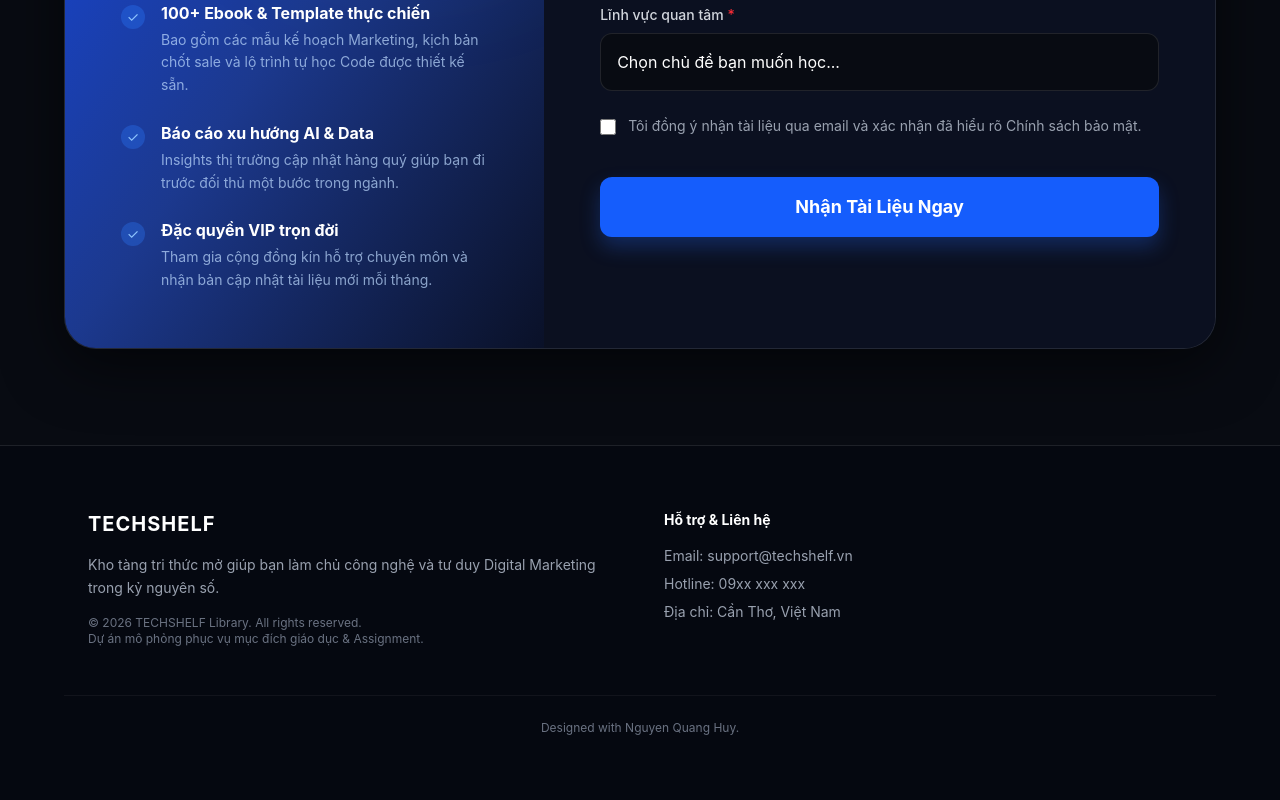
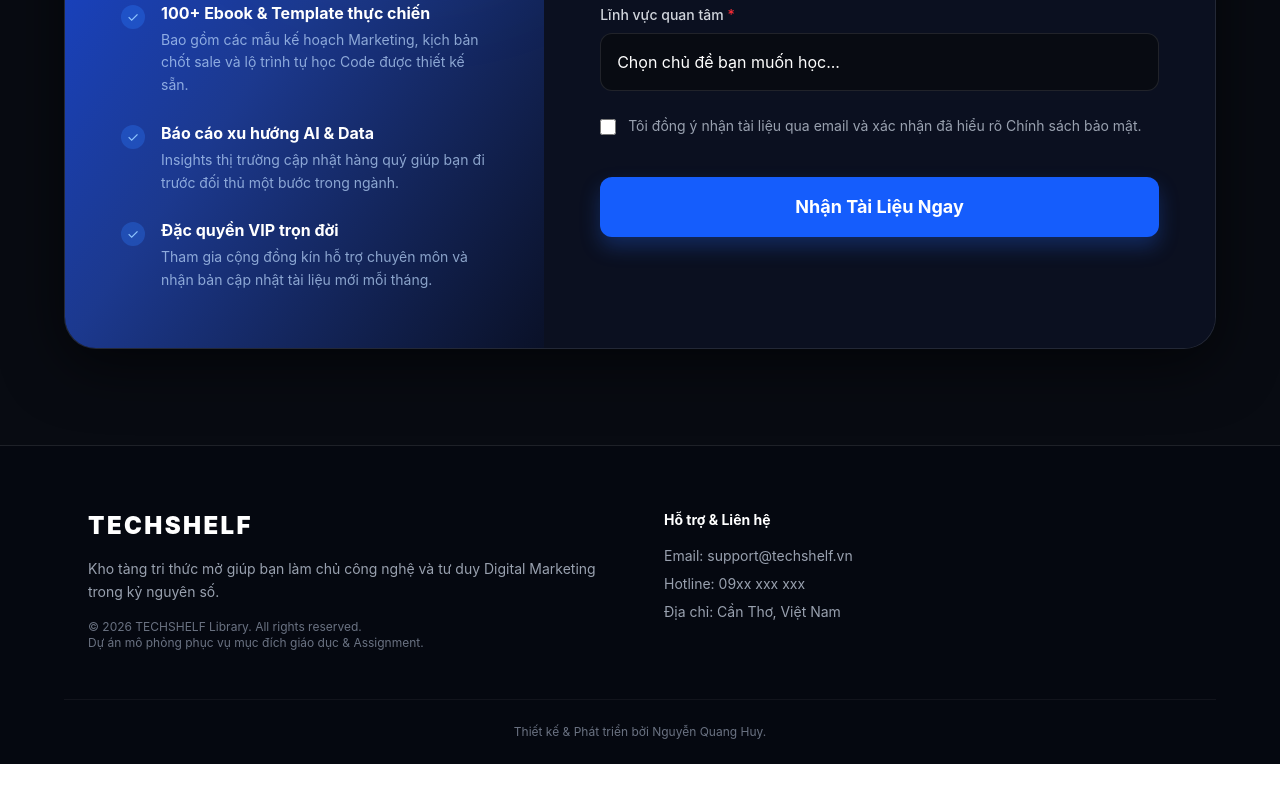
Before and after one commit to Athonydan245/Tech-Shelf, a React (Vite) app: page / in a window 1280 px wide. Shown: the part 4903-5703 px from the top of the page. After the commit the page ends 5667 px from the top, so only its background shows below. Built offline with nearby package versions, Linux system fonts and the light colour scheme.

Commit message:
Fix Footer

```diff
--- a/src/components/Footer.tsx
+++ b/src/components/Footer.tsx
@@ -3,13 +3,15 @@ const footerData = {
         desc: "Kho tàng tri thức mở giúp bạn làm chủ công nghệ và tư duy Digital Marketing trong kỷ nguyên số.",
         copyright: "Dự án mô phỏng phục vụ mục đích giáo dục & Assignment.",
         supportTitle: "Hỗ trợ & Liên hệ",
-        address: "Địa chỉ: Cần Thơ, Việt Nam"
+        address: "Địa chỉ: Cần Thơ, Việt Nam",
+        credit: "Thiết kế & Phát triển bởi Nguyễn Quang Huy"
     },
     en: {
         desc: "An open knowledge hub to help you master technology and Digital Marketing mindset in the digital era.",
         copyright: "A simulation project for educational purposes & Assignments.",
         supportTitle: "Support & Contact",
-        address: "Address: Can Tho, Vietnam"
+        address: "Address: Can Tho, Vietnam",
+        credit: "Designed & Developed by Nguyen Quang Huy"
     }
 };
 
@@ -17,15 +19,17 @@ export default function Footer({ lang }: { lang: 'vi' | 'en' }) {
     const data = footerData[lang];
 
     return (
-        <footer className="bg-[#050810] py-16 border-t border-white/10 text-gray-400 text-sm">
+        <footer className="bg-[#050810] pt-16 pb-6 border-t border-white/10 text-gray-400 text-sm">
             <div className="max-w-6xl mx-auto px-6 grid md:grid-cols-2 gap-12">
+
                 <div>
-                    <h4 className="text-xl font-bold text-white mb-4 tracking-wider">TECHSHELF</h4>
+                    <h4 className="text-2xl font-black text-white mb-4 tracking-widest">TECHSHELF</h4>
                     <p className="mb-4 leading-relaxed text-gray-400">{data.desc}</p>
                     <p className="text-xs text-gray-500">
                         © 2026 TECHSHELF Library. All rights reserved. <br />{data.copyright}
                     </p>
                 </div>
+
                 <div>
                     <h4 className="font-bold text-white mb-4">{data.supportTitle}</h4>
                     <ul className="space-y-2">
@@ -34,9 +38,11 @@ export default function Footer({ lang }: { lang: 'vi' | 'en' }) {
                         <li>{data.address}</li>
                     </ul>
                 </div>
+
             </div>
+
             <div className="max-w-6xl mx-auto px-6 mt-12 pt-6 border-t border-white/5 text-center text-xs text-gray-500">
-                Designed with Nguyen Quang Huy.
+                <p>{data.credit}.</p>
             </div>
         </footer>
     );
```
